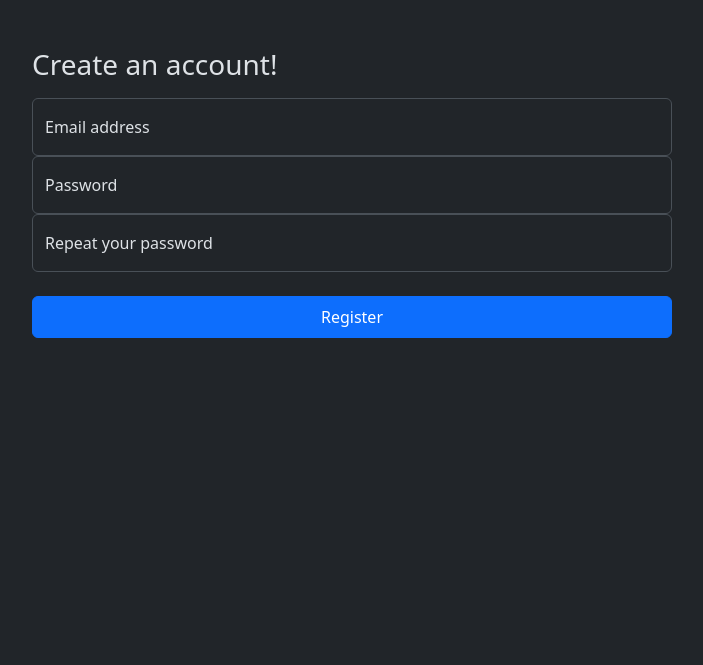
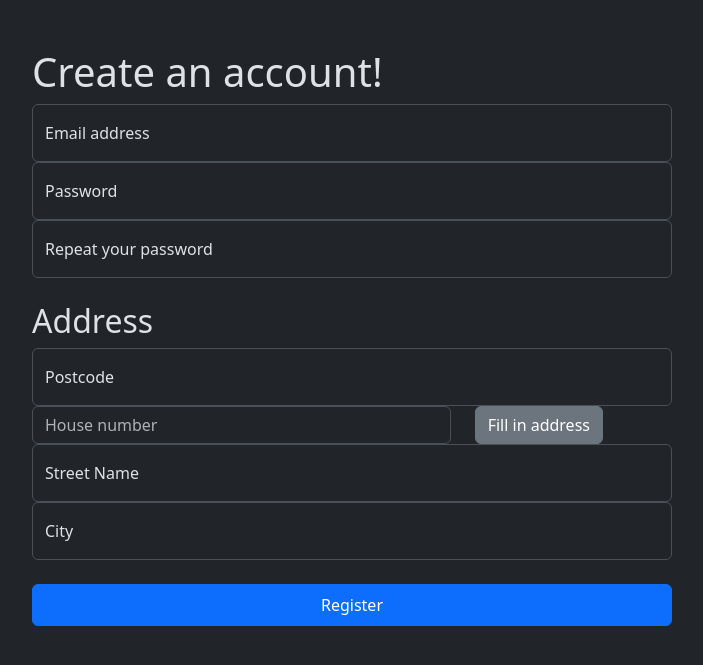
Before and after one commit to wnsnk/webshop, a PHP site: page /register.php in a window 1280 px wide. Shown: the part 73-738 px from the top of the page, without its empty margins (288-991 px from the left). Run offline with PHP 8.4, Linux system fonts and the light colour scheme.

Commit message:
add address to register form

```diff
--- a/public/javascript/register.js
+++ b/public/javascript/register.js
@@ -1,4 +1,5 @@
 'use strict';
+
 import FormValidator from './modules/validate_form.js';
 const formValidator = new FormValidator();
 
@@ -9,6 +10,12 @@ const pass0Input = document.querySelector('#floatingPassword0');
 const pass1Input = document.querySelector('#floatingPassword1');
 const registerBtn = document.querySelector('#registerBtn');
 const warningsDiv = document.querySelector('#warnings');
+
+const postCodeInput = document.querySelector('#postcode');
+const houseNumberInput = document.querySelector('#houseNumber');
+const fillAddressBtn = document.querySelector('#fillAddress');
+const streetNameInput = document.querySelector('#streetName');
+const cityInput = document.querySelector('#city');
 
 registerBtn.addEventListener('click', function () {
     // clear warnings
@@ -44,3 +51,31 @@ registerBtn.addEventListener('click', function () {
         );
     }
 });
+
+fillAddressBtn.addEventListener('click', function () {
+    streetNameRequest(postCodeInput.value, houseNumberInput.value);
+});
+
+async function streetNameRequest(postCode, houseNum) {
+    try {
+        const response = await fetch('/api/get_address.php', {
+            method: 'GET',
+            headers: {
+                postcode: postCode,
+                houseNumber: houseNum,
+            },
+        });
+        if (!response.ok) {
+            console.log();
+            throw new Error(`Response status: ${response.status}`);
+        }
+        const result = await response.json();
+        console.log(result);
+        if (result['street'] && result['city']) {
+            streetNameInput.value = result['street'];
+            cityInput.value = result['city'];
+        }
+    } catch (error) {
+        console.error(error.message);
+    }
+}
--- a/public/register.php
+++ b/public/register.php
@@ -4,7 +4,7 @@
 <head>
     <meta charset="UTF-8">
     <meta name="viewport" content="width=device-width, initial-scale=1.0">
-    <title>Document</title>
+    <title>Register</title>
     <?php include('../src/templates/bootstrap.html') ?>
 </head>
 
@@ -17,7 +17,7 @@
     <div class="d-flex align-items-center py-4 ">
         <div class="form-sign-in w-50 m-auto">
             <div data-np-autofill-form-type="login" data-np-watching="1">
-                <h1 class="h3 mb-3 fw-normal">Create an account!</h1>
+                <h1 class=>Create an account!</h1>
                 <div class="form-floating">
                     <input type="email" class="form-control" id="floatingInput" placeholder="name@example.com" data-np-checked="1" data-np-autofill-field-type="username">
                     <label for="floatingInput">Email address</label>
@@ -31,6 +31,30 @@
                     <label for="floatingPassword1">Repeat your password</label>
                 </div>
                 <br>
+                <h2>Address</h2>
+                <div class="form-floating">
+                    <input type="text" class="form-control" id="postcode" placeholder="Postcode" data-np-checked="1">
+                    <label for="postcode">Postcode</label>
+                </div>
+                <div class="form-floating row">
+                    <div class="col col-md-8">
+                        <input type="text" class="form-control" id="houseNumber" placeholder="House number" data-np-checked="1">
+                    </div>
+                    <div class="col col-md-4">
+                        <button id="fillAddress" class="btn btn-secondary">Fill in address</button>
+                    </div>
+
+                </div>
+
+                <div class="form-floating">
+                    <input type="text" class="form-control" id="streetName" placeholder="Street Name" data-np-checked="1">
+                    <label for="streetName">Street Name</label>
+                </div>
+                <div class="form-floating">
+                    <input type="text" class="form-control" id="city" placeholder="City" data-np-checked="1">
+                    <label for="city">City</label>
+                </div>
+                <br>
                 <button id="registerBtn" class="btn btn-primary w-100 py-2">Register</button>
             </div>
         </div>
```
Also changed, not shown: public/api/get_address.php (added, +24 -0 lines).
